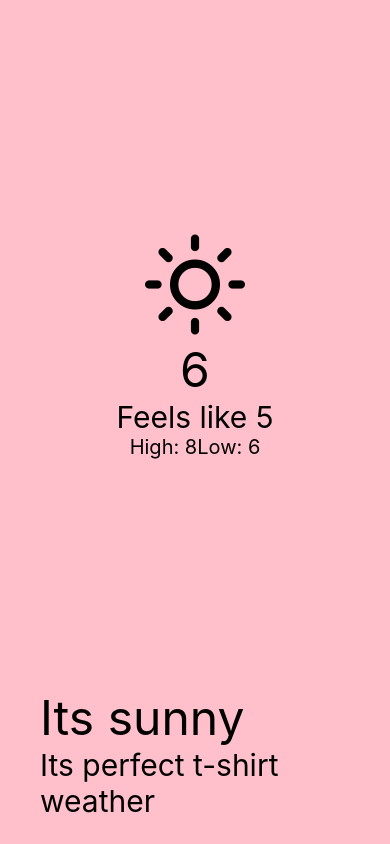
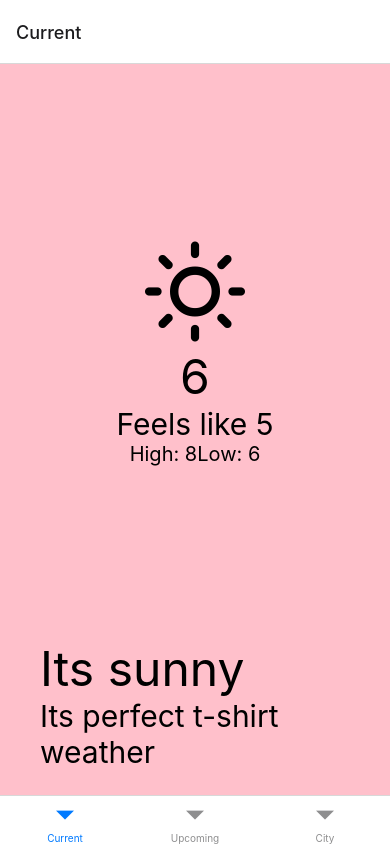
Before and after one commit to estebansep1/First-React-Native-App, a React Native app: screen / in a window 390 px wide. Built offline with nearby package versions, Linux system fonts and the light colour scheme.

Commit message:
implemented react navigation and tabs for project

```diff
--- a/App.js
+++ b/App.js
@@ -1,21 +1,22 @@
 import React from 'react'
-import { View, StyleSheet } from 'react-native'
 import CurrentWeather from './src/Screens/CurrentWeather'
 import UpcomingWeather from './src/Screens/UpcomingWeather'
 import City from './src/Screens/City'
+import { NavigationContainer } from '@react-navigation/native'
+import { createBottomTabNavigator } from '@react-navigation/bottom-tabs'
+
+const Tab = createBottomTabNavigator()
 
 const App = () => {
   return (
-    <View style={styles.container}>
-      <CurrentWeather />
-    </View>
+    <NavigationContainer>
+      <Tab.Navigator>
+        <Tab.Screen name={'Current'} component={CurrentWeather} />
+        <Tab.Screen name={'Upcoming'} component={UpcomingWeather} />
+        <Tab.Screen name={'City'} component={City} />
+      </Tab.Navigator>
+    </NavigationContainer>
   )
 }
 
-const styles = StyleSheet.create({
-  container: {
-    flex: 1
-  }
-})
-
 export default App
--- a/package.json
+++ b/package.json
@@ -10,8 +10,8 @@
     "lint": "eslint ."
   },
   "dependencies": {
-    "@react-navigation/bottom-tabs": "^6.5.7",
-    "@react-navigation/native": "^6.1.6",
+    "@react-navigation/bottom-tabs": "^6.5.11",
+    "@react-navigation/native": "^6.1.9",
     "expo": "^49.0.0",
     "expo-location": "~16.1.0",
     "expo-status-bar": "~1.6.0",
```
Also changed, not shown: 1 other file (tests, documents, lock files or other folders).
